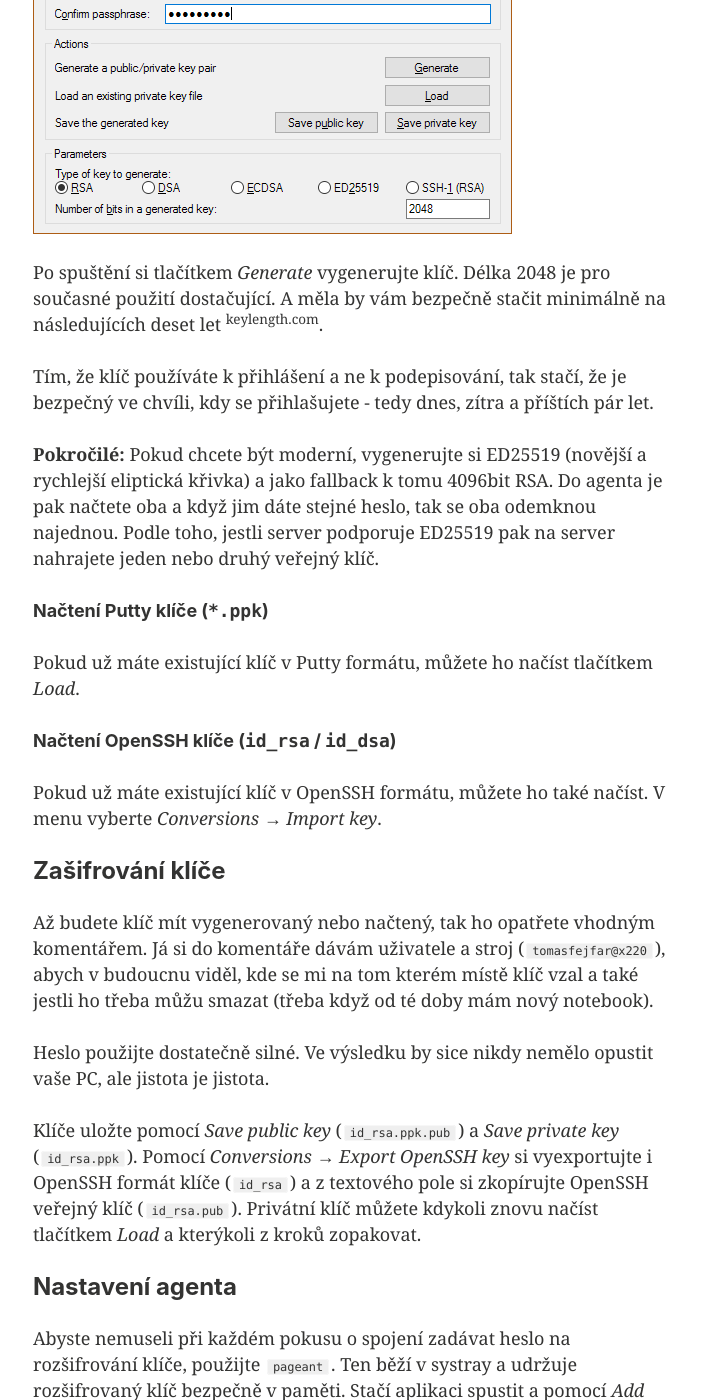
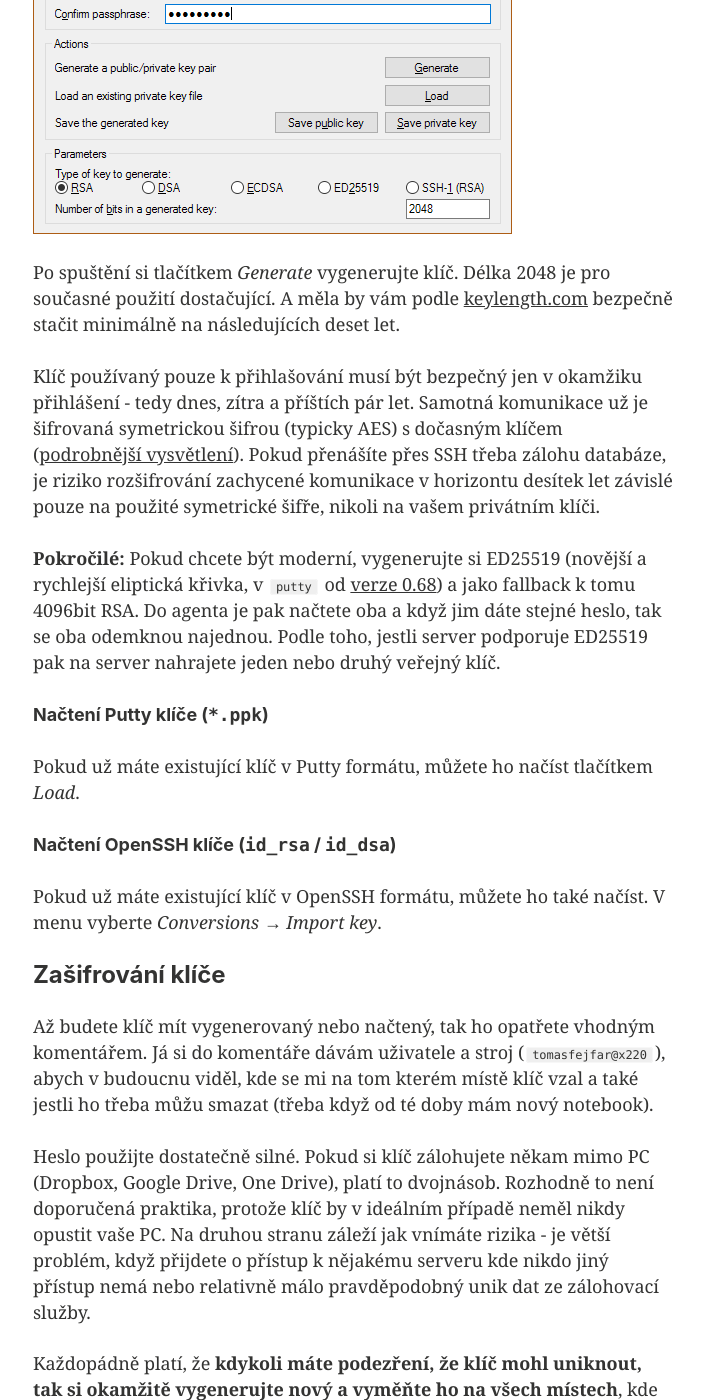
Before and after one commit to tomasfejfar/blog, a Jekyll site: the page built from _posts/2017-04-01-git-ssh-windows.md, in a window 1280 px wide and 1400 px high, scrolled down 824 px. Shown: the whole window, without its empty margins (287-990 px from the left). Built offline with Jekyll 4.4.1, drawn with Linux system fonts in a browser that asks for light colours; nearby versions of some CDN libraries; comment, search, counter and statistics services are not loaded; some of the changed text lies outside the part shown.

Commit message:
Improvements to SSH article

```diff
--- a/_posts/2017-04-01-git-ssh-windows.md
+++ b/_posts/2017-04-01-git-ssh-windows.md
@@ -18,11 +18,11 @@ Spusťte si `puttygen`.
 
 ![Image](/images/posts/git-ssh-key/puttygen.png)
 
-Po spuštění si tlačítkem *Generate* vygenerujte klíč. Délka 2048 je pro současné použití dostačující. A měla by vám bezpečně stačit minimálně na následujících deset let <sup>[keylength.com](https://www.keylength.com/en/compare/)</sup>.
+Po spuštění si tlačítkem *Generate* vygenerujte klíč. Délka 2048 je pro současné použití dostačující. A měla by vám podle [keylength.com](https://www.keylength.com/en/compare/) bezpečně stačit minimálně na následujících deset let.
 
-Tím, že klíč používáte k přihlášení a ne k podepisování, tak stačí, že je bezpečný ve chvíli, kdy se přihlašujete - tedy dnes, zítra a příštích pár let.
+Klíč používaný pouze k přihlašování musí být bezpečný jen v okamžiku přihlášení - tedy dnes, zítra a příštích pár let. Samotná komunikace už je šifrovaná symetrickou šifrou (typicky AES) s dočasným klíčem ([podrobnější vysvětlení](https://www.digitalocean.com/community/tutorials/understanding-the-ssh-encryption-and-connection-process)). Pokud přenášíte přes SSH třeba zálohu databáze, je riziko rozšifrování zachycené komunikace v horizontu desítek let závislé pouze na použité symetrické šifře, nikoli na vašem privátním klíči.
 
-**Pokročilé:** Pokud chcete být moderní, vygenerujte si ED25519 (novější a rychlejší eliptická křivka) a jako fallback k tomu 4096bit RSA. Do agenta je pak načtete oba a když jim dáte stejné heslo, tak se oba odemknou najednou. Podle toho, jestli server podporuje ED25519 pak na server nahrajete jeden nebo druhý veřejný klíč.
+**Pokročilé:** Pokud chcete být moderní, vygenerujte si ED25519 (novější a rychlejší eliptická křivka, v `putty` od [verze 0.68](http://www.chiark.greenend.org.uk/~sgtatham/putty/changes.html)) a jako fallback k tomu 4096bit RSA. Do agenta je pak načtete oba a když jim dáte stejné heslo, tak se oba odemknou najednou. Podle toho, jestli server podporuje ED25519 pak na server nahrajete jeden nebo druhý veřejný klíč.
 
 #### Načtení Putty klíče (`*.ppk`)
 
@@ -36,7 +36,9 @@ Pokud už máte existující klíč v OpenSSH formátu, můžete ho také načí
 
 Až budete klíč mít vygenerovaný nebo načtený, tak ho opatřete vhodným komentářem. Já si do komentáře dávám uživatele a stroj (`tomasfejfar@x220`), abych v budoucnu viděl, kde se mi na tom kterém místě klíč vzal a také jestli ho třeba můžu smazat (třeba když od té doby mám nový notebook).
 
-Heslo použijte dostatečně silné. Ve výsledku by sice nikdy nemělo opustit vaše PC, ale jistota je jistota.
+Heslo použijte dostatečně silné. Pokud si klíč zálohujete někam mimo PC (Dropbox, Google Drive, One Drive), platí to dvojnásob. Rozhodně to není doporučená praktika, protože klíč by v ideálním případě neměl nikdy opustit vaše PC. Na druhou stranu záleží jak vnímáte rizika - je větší problém, když přijdete o přístup k nějakému serveru kde nikdo jiný přístup nemá nebo relativně málo pravděpodobný unik dat ze zálohovací služby.
+
+Každopádně platí, že **kdykoli máte podezření, že klíč mohl uniknout, tak si okamžitě vygenerujte nový a vyměňte ho na všech místech**, kde ho používáte.
 
 Klíče uložte pomocí *Save public key* (`id_rsa.ppk.pub`) a *Save private key* (`id_rsa.ppk`). Pomocí *Conversions → Export OpenSSH key* si vyexportujte i OpenSSH formát klíče (`id_rsa`) a z textového pole si zkopírujte OpenSSH veřejný klíč (`id_rsa.pub`). Privátní klíč můžete kdykoli znovu načíst tlačítkem *Load* a kterýkoli z kroků zopakovat.
 
@@ -52,13 +54,13 @@ Aby se nový klíč z agenta začal používat pro SSH v rámci gitu je třeba n
 
 ![Image](/images/posts/git-ssh-key/env-var.png)
 
-Pro jistotu restartujte. A od té chvíle už by měl `git` normálně fungovat s `plinkem`. Pokud vám to z nějakého důvodu nefunguje a nechcete to dál řešit, tak si můžete klíče načíst zpět do `puttygen` a uložit si je opět bez hesla. Případně se mi ozvěte a zkusíme přijít na to, v čem může být problém.
+Pro jistotu restartujte. A od té chvíle už by měl `git` normálně fungovat s `plinkem`. Pokud vám to z nějakého důvodu nefunguje, tak si můžete jako *naprosto nejhorší záložní* variantu klíče načíst zpět do `puttygen` a uložit si je bez hesla. Případně se mi ozvěte a zkusíme přijít na to, v čem může být problém.
 
 ### Rodina Putty programů
 
-`plink` funguje úplně stejně jako `ssh`. Jen se jinak jmenuje. Můžete ho tedy úspěšně používat pro připojování ke vzdáleným serverům (`plink tomasfejfar@my-vps.com`). Stejně jako `ssh` také podporuje tunelování portů (parametry `-L` a `-R`).
+`plink` funguje úplně stejně jako `ssh`. Jen se jinak jmenuje. Můžete ho tedy úspěšně používat pro připojování ke vzdáleným serverům (`plink tomasfejfar@example.com`). Stejně jako `ssh` také podporuje tunelování portů (parametry `-L` a `-R`).
 
-Na běžnou práci na vzdáleném serveru doporučuji však spíš samotné `putty` (resp. fork `kitty`, u kterého je velká výhoda, že je rovnou portable). Můžete v něm mít uložené různé servery s různými nastaveními. Část toho jde sice nastavit i v `.ssh/ssh_config`, ale tady je to o něco pohodlnější.
+Na běžnou práci na vzdáleném serveru doporučuji však spíš samotné `putty` (případně [fork `kitty`](http://kitty.9bis.net/), u kterého je velká výhoda, že je rovnou portable). Můžete v něm mít uložené různé servery s různými nastaveními.
 
 Skupinu uzavírají ještě `pscp` a `psftp`, které fungují, jak již tušíte, stejně jako jejich linuxové protějšky `scp` a `sftp`. A můžete pomocí nich přenášet soubory.
 
@@ -66,10 +68,10 @@ Skupinu uzavírají ještě `pscp` a `psftp`, které fungují, jak již tušíte
 
 Klíč a agent v Putty formátu si nerozumí s linuxovým (resp. cygwinovým) `ssh.exe`. OpenSSH formát klíče vyexportovaný z `puttygen` fungovat bude, ale při každém spojení bude potřeba heslo.
 
-Ve valné většině případů lze `ssh` nahradit pomocí `plink`. Pokud to pro váš konkrétní případ nejde, tak si můžete buď zprovoznit agenta v cygwinu (což se mi nikdy uspokojivě nepodařilo) nebo si přes `puttygen` načíst privátní klíč a vyexportovat si ho v OpenSSH formátu bez hesla. Sice tím pokazíte bezpečnost celého řešení, ale pro jednorázové použití to nemusí být problém. Poslední možností je vyzkoušet [ssh-pageant](https://github.com/cuviper/ssh-pageant).
+Ve valné většině případů lze `ssh` nahradit pomocí `plink`. Pokud to pro váš konkrétní případ nejde, tak si můžete buď zprovoznit agenta v cygwinu (což se mi nikdy uspokojivě nepodařilo) případně pro tohle konkrétní použití mít jiný klíč bez hesla. Sice tím trochu pokazíte bezpečnost celého řešení, ale pro jednorázové použití to nemusí být problém. Poslední možností je vyzkoušet [ssh-pageant](https://github.com/cuviper/ssh-pageant).
 
 Samotné použití agenta je bezpečnější než nešifrovaný klíč na disku. Ale je třeba mít na paměti, že klíče v paměti agenta jsou rozšifrované a jsou vystaveny riziku, že budou odswapovány nebo k nim přistoupí nějaký proces. Potenciální rizika [přehledně shrnuje dokumentace](https://the.earth.li/~sgtatham/putty/0.60/htmldoc/Chapter9.html#pageant-security).
 
 ### Kam dál?
 
-Když byste se chtěli dozvědět něco víc o tom, jak klíče fungují a co se okolo nich děje, tak si můžete přečíst třeba [A Riddle Wrapped In Enigma](https://eprint.iacr.org/2015/1018.pdf). Zajímavé čtení je taky otázka [*ssh-keygen best practices*](https://security.stackexchange.com/questions/143442/ssh-keygen-best-practices) na Information Security StackExchange. A pokud by vás třeba zajímalo proč nepoužívat DSA, tak je zajímavé čtení v [Why OpenSSH deprecated DSA keys](https://security.stackexchange.com/questions/112802/why-openssh-deprecated-dsa-keys).
+Když byste se chtěli dozvědět něco víc o tom, jak klíče fungují a co se okolo nich děje, tak si můžete přečíst třeba [A Riddle Wrapped In Enigma](https://eprint.iacr.org/2015/1018.pdf). Zajímavé čtení je taky otázka [*ssh-keygen best practices*](https://security.stackexchange.com/questions/143442/ssh-keygen-best-practices) na Information Security StackExchange. A pokud by vás třeba zajímalo, proč nepoužívat DSA, tak je zajímavé čtení v [Why OpenSSH deprecated DSA keys](https://security.stackexchange.com/questions/112802/why-openssh-deprecated-dsa-keys). Mohlo by vás také zajímat, že na githubu si můžete zkontrolovat veřejný klíč libovolného uživatele na adrese [https://github.com/tomasfejfar.keys](https://github.com/tomasfejfar.keys).
```
